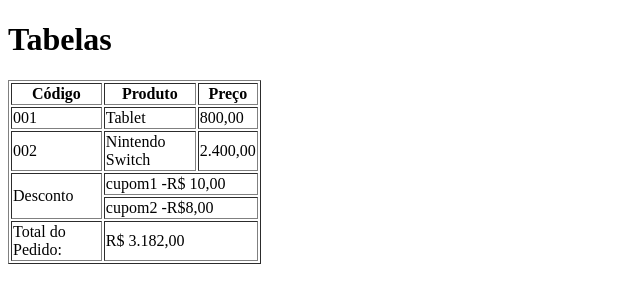
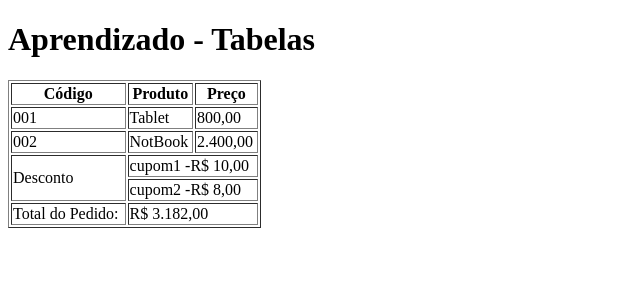
Before and after one commit to fcesar-xicco/aula-tabela, a plain HTML site: page index.html in a window 1280 px wide. Shown: the whole page, without its empty margins (0-640 px from the left). Drawn offline with Linux system fonts and the light colour scheme.

Commit message:
Alteração de produto e titulo do aprendizado

```diff
--- a/index.html
+++ b/index.html
@@ -7,11 +7,12 @@
     <title>Tabelas</title>
 </head>
 <body>
+
     <!-- <table> - abrir tabela e colocar borda e tamanho-->
     <!-- <tr> - para abrir para definir linha-->
     <!-- <th> - para definir cabeçalho da coluna-->
     <!-- <td> - para definir coluna-->
-    <h1>Tabelas</h1>
+    <h1>Aprendizado - Tabelas</h1>
     <table border="1" width="20%">
 		<tr>
 			<th>Código</th>
@@ -25,7 +26,7 @@
 		</tr>
 		<tr>
 			<td>002</td>
-			<td>Nintendo Switch</td>
+			<td>NotBook</td>
 			<td>2.400,00</td>
 		</tr>
 
@@ -37,7 +38,7 @@
 			<td colspan="2">cupom1 -R$ 10,00</td>
 		</tr>
 		<tr>
-			<td colspan="2">cupom2 -R$8,00</td>
+			<td colspan="2">cupom2 -R$ 8,00</td>
 		</tr>
 		<tr>
 			<td>Total do Pedido:</td>
```
